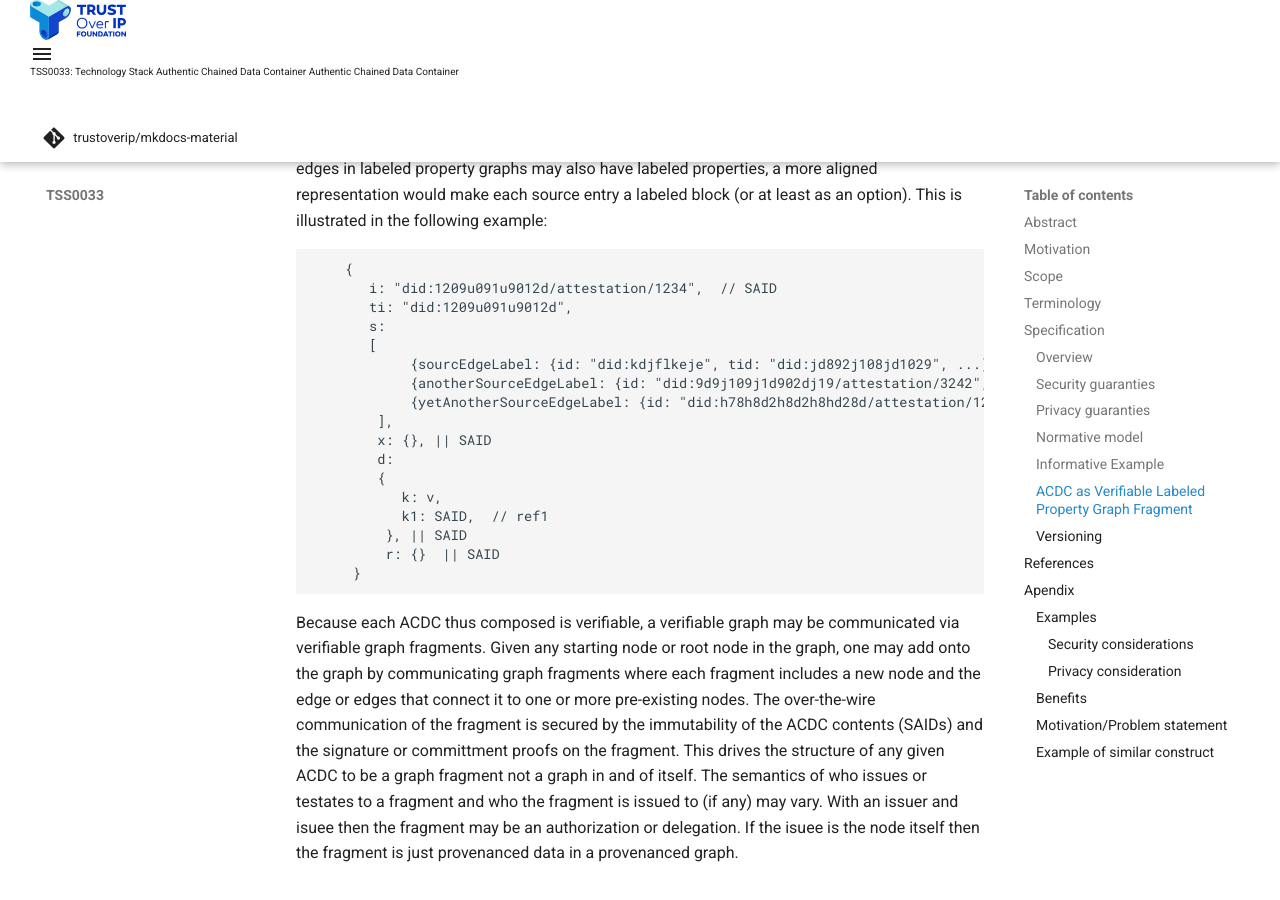
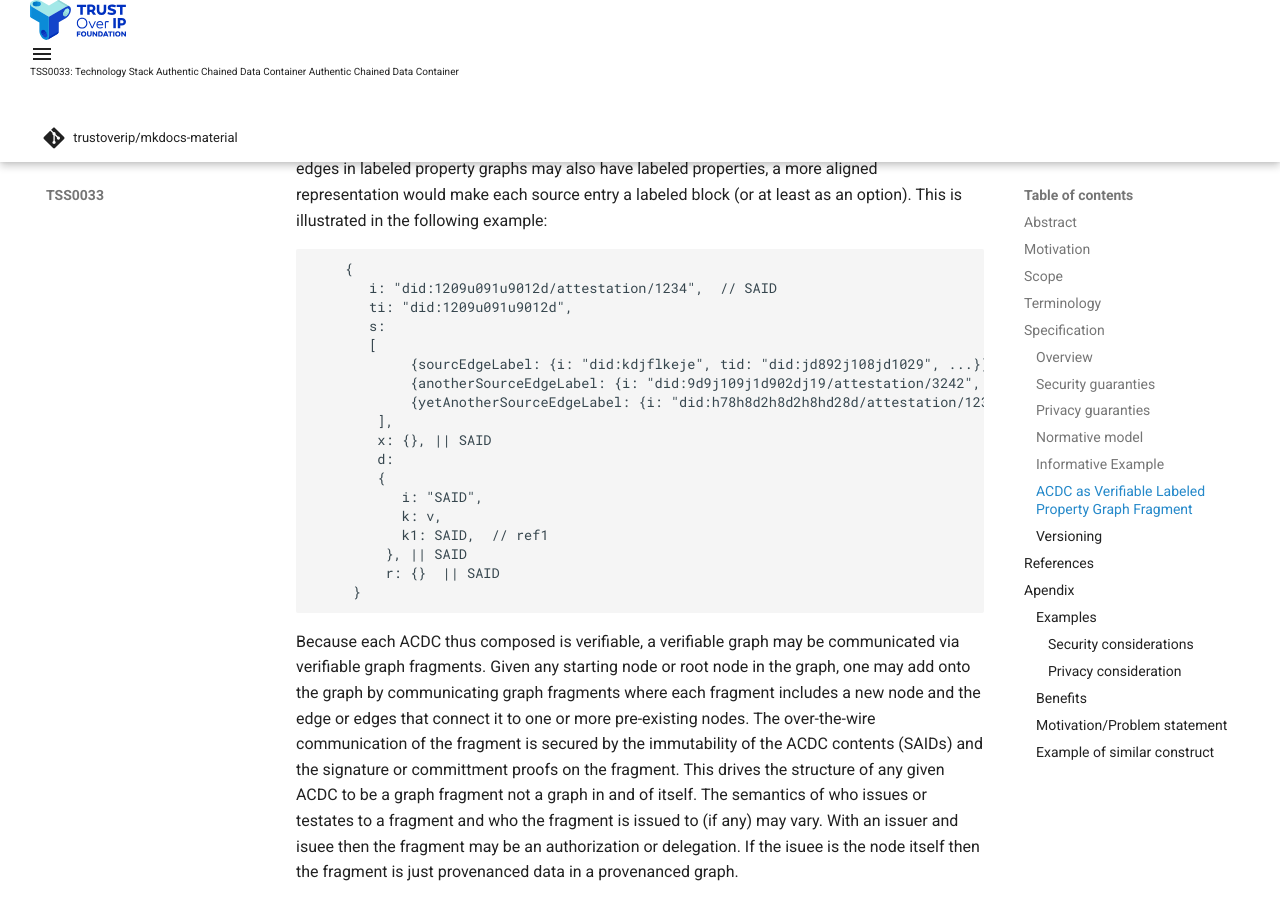
Before and after one commit to trustoverip/TSS0033-technology-stack-acdc, an MkDocs documentation site: the page built from docs/index.md, in a window 1280 px wide and 900 px high, scrolled down 3139 px. Built offline with MkDocs 1.6.1 and Material for MkDocs 9.7.7, drawn with Linux system fonts in a browser that asks for light colours; comment, search, counter and statistics services are not loaded.

Commit message:
Update index.md

```diff
--- a/docs/index.md
+++ b/docs/index.md
@@ -88,13 +88,14 @@ The structure of an ACDC may be modeled as a fragment of a Labeled Property Grap
        ti: "did:1209u091u9012d",
        s:
        [
-            {sourcEdgeLabel: {id: "did:kdjflkeje", tid: "did:jd892j108jd1029", ...}}, // attestation id not in namespace of testator
-            {anotherSourceEdgeLabel: {id: "did:9d9j109j1d902dj19/attestation/3242", ...}},  // attestation id in namespace of testator
-            {yetAnotherSourceEdgeLabel: {id: "did:h78h8d2h8d2h8hd28d/attestation/1234",...}}  // attestation id in namespace of testator
+            {sourcEdgeLabel: {i: "did:kdjflkeje", tid: "did:jd892j108jd1029", ...}}, // attestation id not in namespace of testator
+            {anotherSourceEdgeLabel: {i: "did:9d9j109j1d902dj19/attestation/3242", ...}},  // attestation id in namespace of testator
+            {yetAnotherSourceEdgeLabel: {i: "did:h78h8d2h8d2h8hd28d/attestation/1234",...}}  // attestation id in namespace of testator
         ],
         x: {}, || SAID
         d:
         {
+           i: "SAID",
            k: v,
            k1: SAID,  // ref1
          }, || SAID
```
